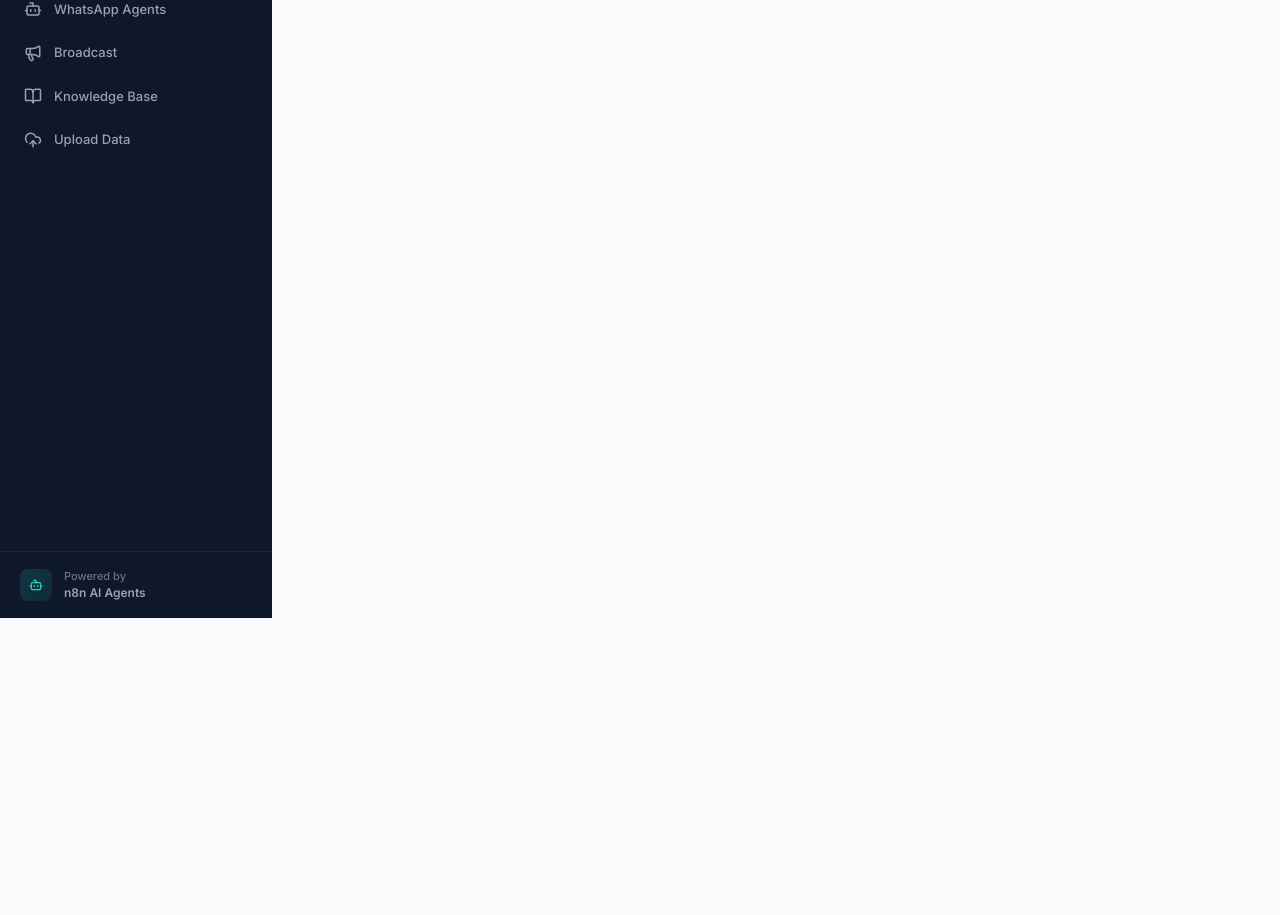
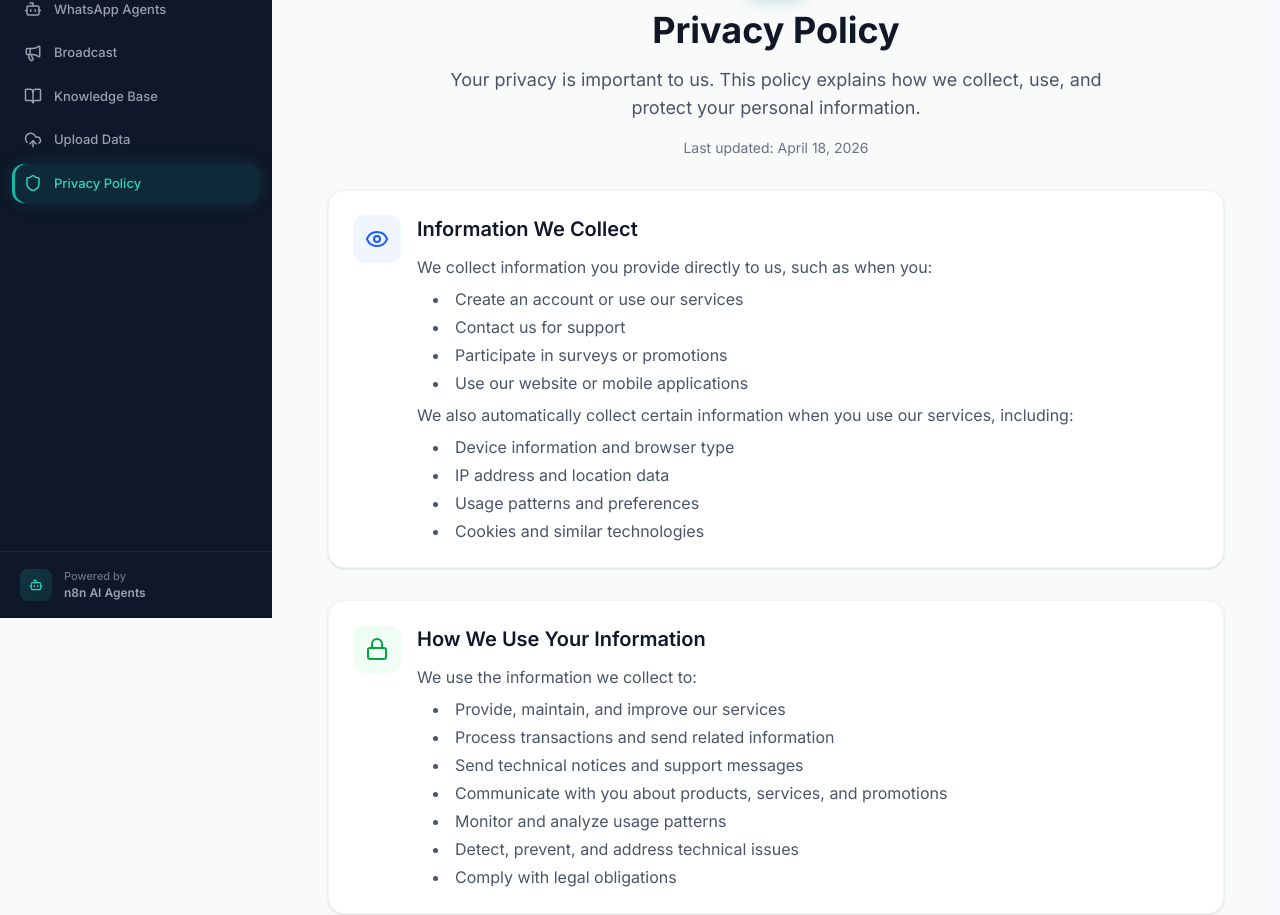
Before and after one commit to HarshitSinghall/medical-agent, a React (Vite) app: page /privacy-policy in a window 1280 px wide. Shown: the part 182-1097 px from the top of the page. Before the commit the page ends 800 px from the top, so only its background shows below. Built offline with nearby package versions, Linux system fonts and the light colour scheme; no server answers.

Commit message:
Add privacy policy page
- Create PrivacyPolicy.jsx component with comprehensive privacy policy content
- Add routing for /privacy-policy in App.jsx
- Update Layout.jsx with page title
- Add privacy policy link to sidebar navigation with Shield icon

```diff
--- a/src/App.jsx
+++ b/src/App.jsx
@@ -6,6 +6,7 @@ import Agents from './pages/Agents';
 import Broadcast from './pages/Broadcast';
 import KnowledgeBase from './pages/KnowledgeBase';
 import UploadData from './pages/UploadData';
+import PrivacyPolicy from './pages/PrivacyPolicy';
 
 export default function App() {
   return (
@@ -33,6 +34,7 @@ export default function App() {
           <Route path="/broadcast" element={<Broadcast />} />
           <Route path="/knowledge" element={<KnowledgeBase />} />
           <Route path="/upload" element={<UploadData />} />
+          <Route path="/privacy-policy" element={<PrivacyPolicy />} />
         </Routes>
       </Layout>
     </BrowserRouter>
--- a/src/components/layout/Layout.jsx
+++ b/src/components/layout/Layout.jsx
@@ -9,6 +9,7 @@ const titles = {
   '/broadcast': 'Broadcast',
   '/knowledge': 'Knowledge Base',
   '/upload': 'Upload Data',
+  '/privacy-policy': 'Privacy Policy',
 };
 
 export default function Layout({ children }) {
--- a/src/components/layout/Sidebar.jsx
+++ b/src/components/layout/Sidebar.jsx
@@ -1,5 +1,5 @@
 import { NavLink } from 'react-router-dom';
-import { LayoutDashboard, Bot, Megaphone, BookOpen, CloudUpload, Pill, X } from 'lucide-react';
+import { LayoutDashboard, Bot, Megaphone, BookOpen, CloudUpload, Pill, X, Shield } from 'lucide-react';
 
 const navItems = [
   { to: '/', icon: LayoutDashboard, label: 'Dashboard' },
@@ -7,6 +7,7 @@ const navItems = [
   { to: '/broadcast', icon: Megaphone, label: 'Broadcast' },
   { to: '/knowledge', icon: BookOpen, label: 'Knowledge Base' },
   { to: '/upload', icon: CloudUpload, label: 'Upload Data' },
+  { to: '/privacy-policy', icon: Shield, label: 'Privacy Policy' },
 ];
 
 export default function Sidebar({ open, onClose }) {
--- /dev/null
+++ b/src/pages/PrivacyPolicy.jsx
@@ -0,0 +1,167 @@
+import { Shield, Lock, Eye, FileText } from 'lucide-react';
+
+export default function PrivacyPolicy() {
+  return (
+    <div className="max-w-4xl mx-auto space-y-8">
+      {/* Header */}
+      <div className="text-center space-y-4">
+        <div className="flex justify-center">
+          <div className="w-16 h-16 bg-gradient-to-br from-primary-500 to-primary-700 rounded-2xl flex items-center justify-center shadow-lg shadow-primary-600/25">
+            <Shield className="text-white" size={32} />
+          </div>
+        </div>
+        <h1 className="text-3xl sm:text-4xl font-bold text-gray-900">Privacy Policy</h1>
+        <p className="text-lg text-gray-600 max-w-2xl mx-auto">
+          Your privacy is important to us. This policy explains how we collect, use, and protect your personal information.
+        </p>
+        <p className="text-sm text-gray-500">Last updated: April 18, 2026</p>
+      </div>
+
+      {/* Content */}
+      <div className="space-y-8">
+        {/* Section 1 */}
+        <div className="bg-white rounded-2xl p-6 shadow-sm border border-gray-100">
+          <div className="flex items-start gap-4">
+            <div className="w-12 h-12 bg-blue-50 rounded-xl flex items-center justify-center flex-shrink-0">
+              <Eye className="text-blue-600" size={24} />
+            </div>
+            <div className="space-y-3">
+              <h2 className="text-xl font-semibold text-gray-900">Information We Collect</h2>
+              <div className="text-gray-600 space-y-2">
+                <p>We collect information you provide directly to us, such as when you:</p>
+                <ul className="list-disc list-inside space-y-1 ml-4">
+                  <li>Create an account or use our services</li>
+                  <li>Contact us for support</li>
+                  <li>Participate in surveys or promotions</li>
+                  <li>Use our website or mobile applications</li>
+                </ul>
+                <p>We also automatically collect certain information when you use our services, including:</p>
+                <ul className="list-disc list-inside space-y-1 ml-4">
+                  <li>Device information and browser type</li>
+                  <li>IP address and location data</li>
+                  <li>Usage patterns and preferences</li>
+                  <li>Cookies and similar technologies</li>
+                </ul>
+              </div>
+            </div>
+          </div>
+        </div>
+
+        {/* Section 2 */}
+        <div className="bg-white rounded-2xl p-6 shadow-sm border border-gray-100">
+          <div className="flex items-start gap-4">
+            <div className="w-12 h-12 bg-green-50 rounded-xl flex items-center justify-center flex-shrink-0">
+              <Lock className="text-green-600" size={24} />
+            </div>
+            <div className="space-y-3">
+              <h2 className="text-xl font-semibold text-gray-900">How We Use Your Information</h2>
+              <div className="text-gray-600 space-y-2">
+                <p>We use the information we collect to:</p>
+                <ul className="list-disc list-inside space-y-1 ml-4">
+                  <li>Provide, maintain, and improve our services</li>
+                  <li>Process transactions and send related information</li>
+                  <li>Send technical notices and support messages</li>
+                  <li>Communicate with you about products, services, and promotions</li>
+                  <li>Monitor and analyze usage patterns</li>
+                  <li>Detect, prevent, and address technical issues</li>
+                  <li>Comply with legal obligations</li>
+                </ul>
+              </div>
+            </div>
+          </div>
+        </div>
+
+        {/* Section 3 */}
+        <div className="bg-white rounded-2xl p-6 shadow-sm border border-gray-100">
+          <div className="flex items-start gap-4">
+            <div className="w-12 h-12 bg-purple-50 rounded-xl flex items-center justify-center flex-shrink-0">
+              <FileText className="text-purple-600" size={24} />
+            </div>
+            <div className="space-y-3">
+              <h2 className="text-xl font-semibold text-gray-900">Information Sharing</h2>
+              <div className="text-gray-600 space-y-2">
+                <p>We do not sell, trade, or otherwise transfer your personal information to third parties without your consent, except in the following circumstances:</p>
+                <ul className="list-disc list-inside space-y-1 ml-4">
+                  <li>With service providers who assist us in operating our business</li>
+                  <li>To comply with legal obligations or court orders</li>
+                  <li>To protect our rights, property, or safety</li>
+                  <li>In connection with a business transfer or acquisition</li>
+                </ul>
+                <p>All third parties are required to maintain the confidentiality of your information.</p>
+              </div>
+            </div>
+          </div>
+        </div>
+
+        {/* Section 4 */}
+        <div className="bg-white rounded-2xl p-6 shadow-sm border border-gray-100">
+          <div className="space-y-3">
+            <h2 className="text-xl font-semibold text-gray-900">Data Security</h2>
+            <div className="text-gray-600 space-y-2">
+              <p>We implement appropriate technical and organizational measures to protect your personal information against unauthorized access, alteration, disclosure, or destruction. These measures include:</p>
+              <ul className="list-disc list-inside space-y-1 ml-4">
+                <li>Encryption of data in transit and at rest</li>
+                <li>Regular security assessments and updates</li>
+                <li>Access controls and authentication requirements</li>
+                <li>Employee training on data protection</li>
+              </ul>
+            </div>
+          </div>
+        </div>
+
+        {/* Section 5 */}
+        <div className="bg-white rounded-2xl p-6 shadow-sm border border-gray-100">
+          <div className="space-y-3">
+            <h2 className="text-xl font-semibold text-gray-900">Your Rights</h2>
+            <div className="text-gray-600 space-y-2">
+              <p>You have the right to:</p>
+              <ul className="list-disc list-inside space-y-1 ml-4">
+                <li>Access the personal information we hold about you</li>
+                <li>Correct inaccurate or incomplete information</li>
+                <li>Request deletion of your personal information</li>
+                <li>Object to or restrict certain processing activities</li>
+                <li>Data portability (receive your data in a structured format)</li>
+                <li>Withdraw consent where applicable</li>
+              </ul>
+              <p>To exercise these rights, please contact us using the information provided below.</p>
+            </div>
+          </div>
+        </div>
+
+        {/* Section 6 */}
+        <div className="bg-white rounded-2xl p-6 shadow-sm border border-gray-100">
+          <div className="space-y-3">
+            <h2 className="text-xl font-semibold text-gray-900">Cookies and Tracking</h2>
+            <div className="text-gray-600 space-y-2">
+              <p>We use cookies and similar technologies to enhance your experience on our website. You can control cookie settings through your browser preferences. Please note that disabling certain cookies may affect website functionality.</p>
+            </div>
+          </div>
+        </div>
+
+        {/* Section 7 */}
+        <div className="bg-white rounded-2xl p-6 shadow-sm border border-gray-100">
+          <div className="space-y-3">
+            <h2 className="text-xl font-semibold text-gray-900">Changes to This Policy</h2>
+            <div className="text-gray-600 space-y-2">
+              <p>We may update this Privacy Policy from time to time. We will notify you of any material changes by posting the new policy on this page and updating the "Last updated" date.</p>
+            </div>
+          </div>
+        </div>
+
+        {/* Contact */}
+        <div className="bg-gradient-to-br from-primary-50 to-primary-100 rounded-2xl p-6 border border-primary-200">
+          <div className="text-center space-y-3">
+            <h2 className="text-xl font-semibold text-gray-900">Contact Us</h2>
+            <p className="text-gray-600">
+              If you have any questions about this Privacy Policy or our data practices, please contact us at:
+            </p>
+            <div className="text-primary-700 font-medium">
+              <p>privacy@medstore.com</p>
+              <p>MedStore Privacy Team</p>
+            </div>
+          </div>
+        </div>
+      </div>
+    </div>
+  );
+}
```
